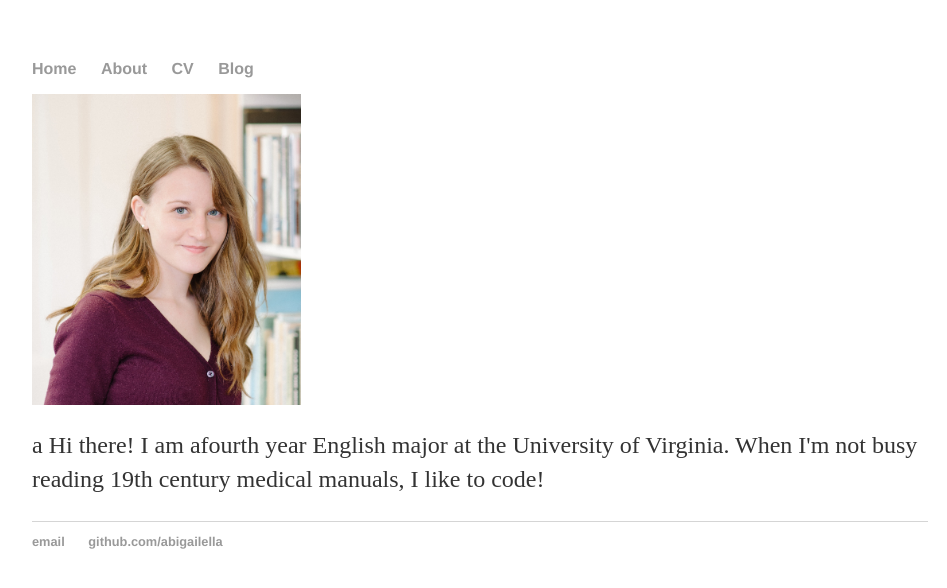
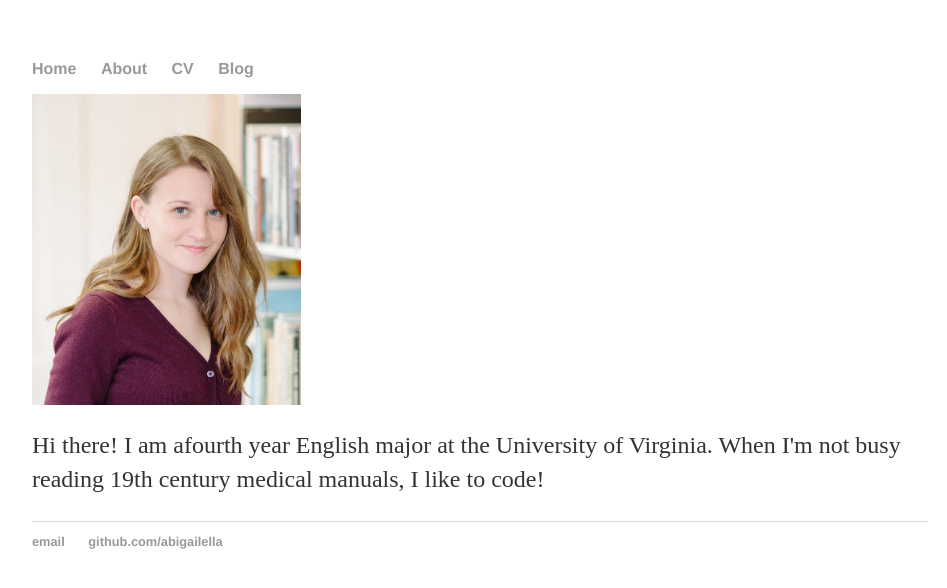
Before and after one commit to abigailella/abigailella.github.io, a Jekyll site: the page built from about.html, in a window 1280 px wide. Shown: the top 588 px of the page, without its empty margins (160-1107 px from the left). Built offline with Jekyll 4.4.1, drawn with Linux system fonts in a browser that asks for light colours.

```diff
--- a/about.html
+++ b/about.html
@@ -5,7 +5,7 @@ title: Abigail E. Johnson
 <div class="jumbotron jumbotron-fluid">
 	<div class="text-center">
   				<img src="headshot.jpg" alt = "Avatar" class="mx rounded-circle" style="width:30%; height:30%;" style = "border-radius: 50%" align="middle">
-  					<p>a Hi there! I am afourth year English major at the University of Virginia.
+  					<p>Hi there! I am afourth year English major at the University of Virginia.
 					When I'm not busy reading 19th century medical manuals, I like to code!</p>
   				</hr>
   			</div>
```
